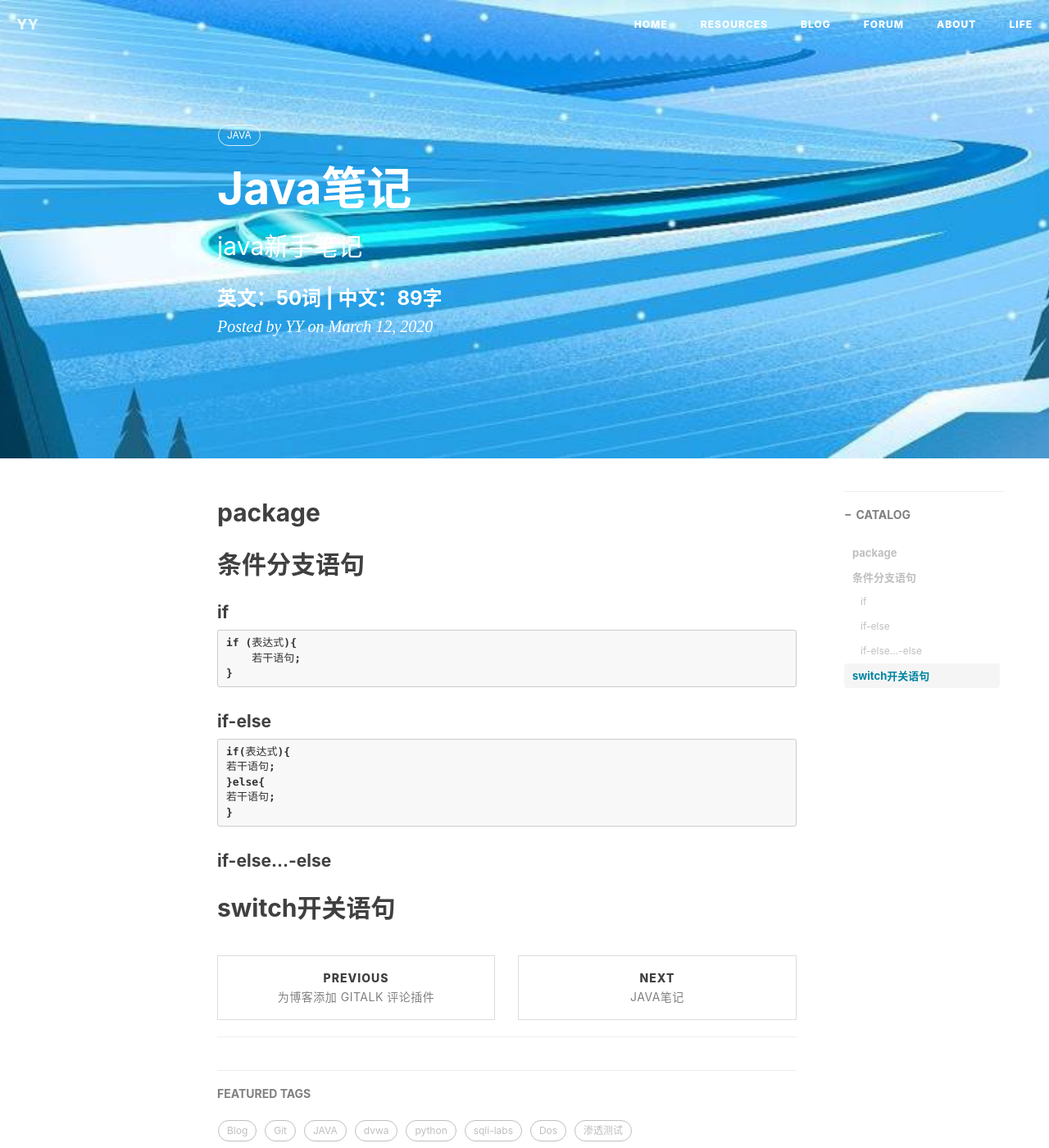
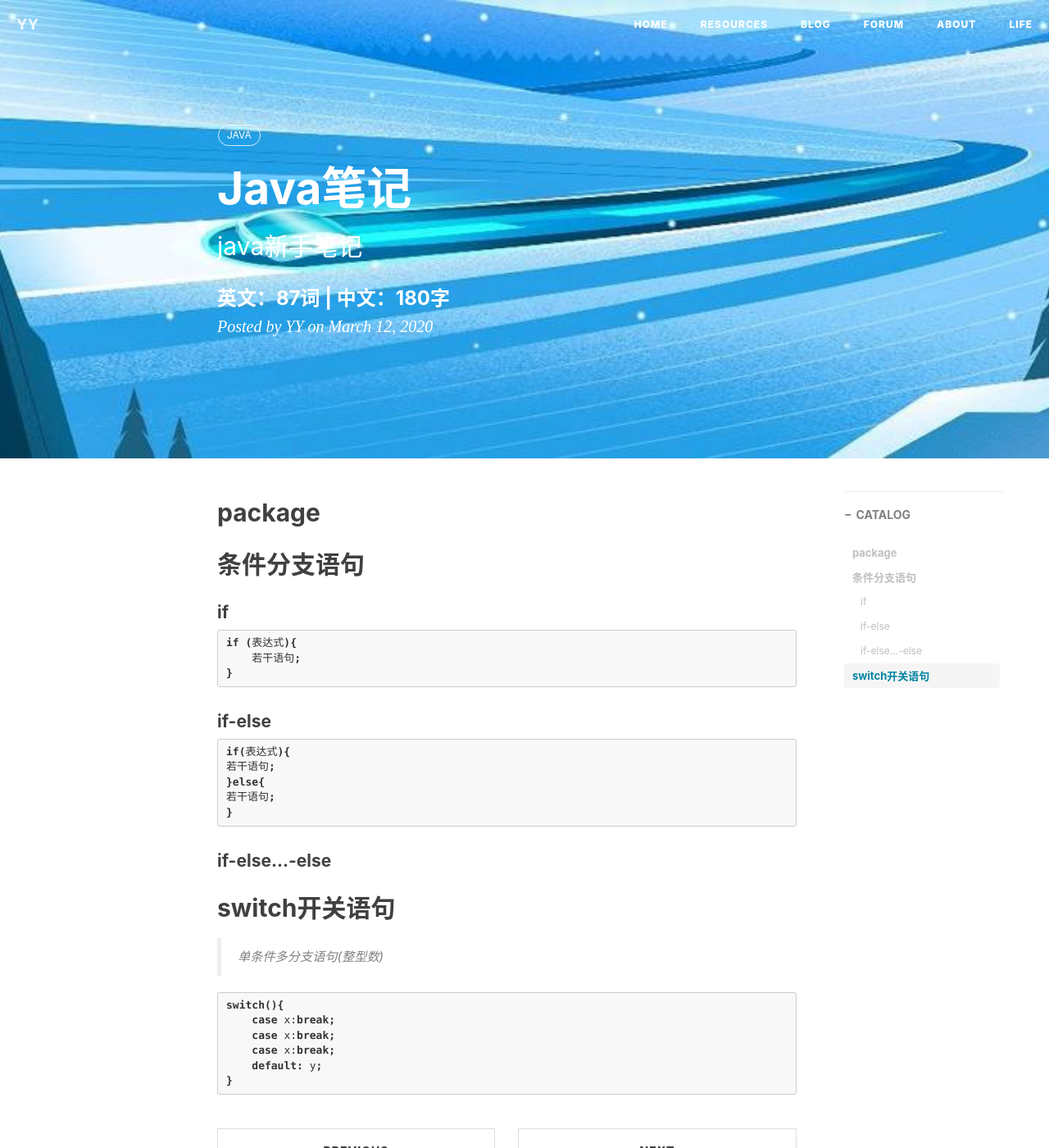
Before and after one commit to yangyang-linux/yangyang-linux.github.io, a Jekyll site: the page built from _posts/2021-03-12-java笔记（四）.md, in a window 1280 px wide and 1400 px high. Shown: the whole window at 82% size. Built offline with Jekyll 4.4.1, drawn with Linux system fonts in a browser that asks for light colours; nearby versions of some CDN libraries; comment, search, counter and statistics services are not loaded.

Commit message:
Update 2021-03-12-java笔记（四）.md

````diff
--- a/_posts/2021-03-12-java笔记（四）.md
+++ b/_posts/2021-03-12-java笔记（四）.md
@@ -29,3 +29,13 @@ if(表达式){
 #### if-else...-else
 
 ## switch开关语句
+> 单条件多分支语句(整型数)
+
+```java
+switch(){
+    case x:break;
+    case x:break;
+    case x:break;
+    default: y;
+}
+```
````
